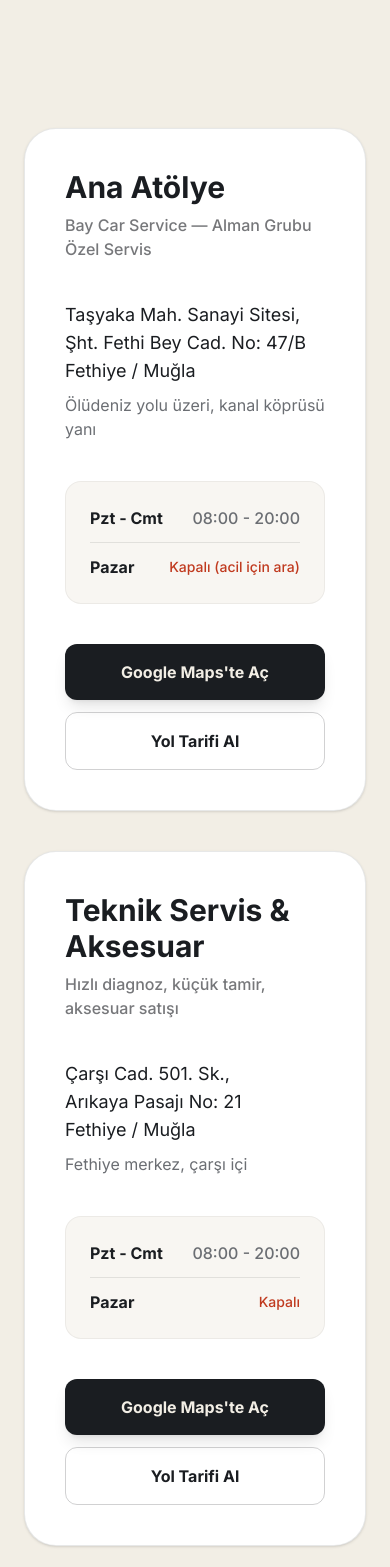
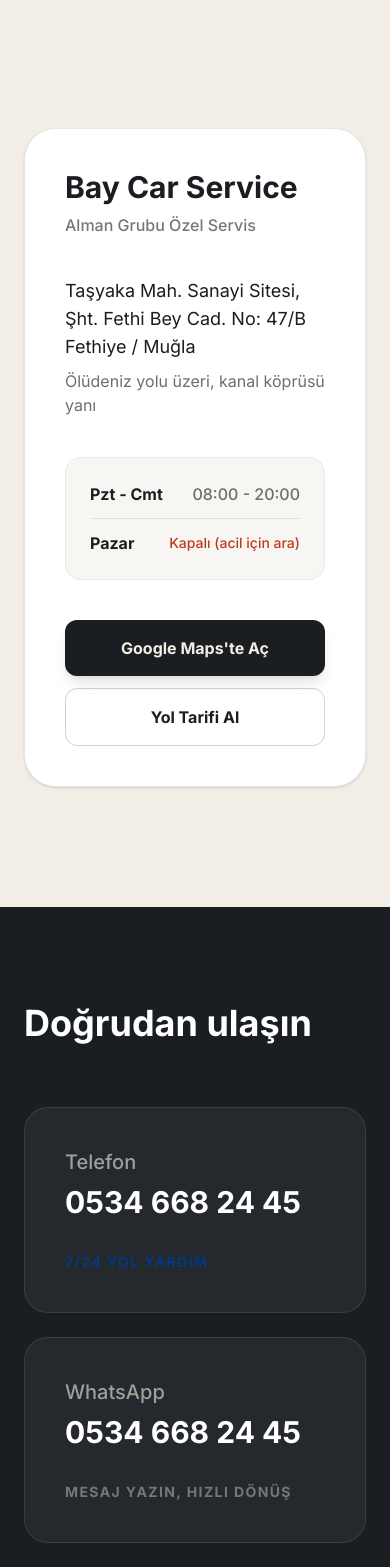
Before and after one commit to saygingemici25800-pixel/bay-car-service-website, a React (Vite) app: page /iletisim in a window 390 px wide. Shown: the part 320-1887 px from the top of the page. Built offline with nearby package versions, Linux system fonts and the light colour scheme.

Commit message:
fix: single location only (remove second address)

```diff
--- a/src/lib/seo.ts
+++ b/src/lib/seo.ts
@@ -4,8 +4,7 @@
   "name": "Bay Car Service",
   "description": "Mercedes-Benz, BMW, Audi, Volkswagen, Porsche özel servisi. Bosch sertifikalı uzman kadro. Fethiye/Muğla.",
   "telephone": "+905346682445",
-  "address": [
-    {
+  "address": {
     "@type": "PostalAddress",
     "streetAddress": "Taşyaka Mah. Sanayi Sitesi, Şht. Fethi Bey Cad. No: 47/B",
     "addressLocality": "Fethiye",
@@ -13,14 +12,6 @@
     "postalCode": "48300",
     "addressCountry": "TR"
   },
-    {
-      "@type": "PostalAddress",
-      "streetAddress": "Çarşı Cad. 501. Sk., Arıkaya Pasajı No: 21",
-      "addressLocality": "Fethiye",
-      "addressRegion": "Muğla",
-      "addressCountry": "TR"
-    }
-  ],
   "openingHoursSpecification": [{
     "@type": "OpeningHoursSpecification",
     "dayOfWeek": ["Monday","Tuesday","Wednesday","Thursday","Friday","Saturday"],
--- a/src/pages/About.tsx
+++ b/src/pages/About.tsx
@@ -51,7 +51,7 @@
                   Bayram Öğütveren, motor işine mutfağından başladı. Bosch Car Service eğitimlerini tamamlayıp yıllarca yetkili servis tezgahlarında marka standartlarını öğrendi. "Servis" demek, onun için önce parçayı, sonra sistemi anlamak demek oldu. En sonunda yetkili servis tecrübesini Fethiye'de kendi çatısı altında topladı.
                 </p>
                 <p>
-                  Bugün Bay Car Service iki farklı lokasyonda hizmet veriyor. Taşyaka'da ağır mekanik ve diagnoz işlemleri yürüten ana atölye, Çarşı'da ise hızlı teknik onarımlar ve aksesuar değişimi sağlayan ikinci merkezimiz var. Mercedes, BMW, Audi, VW ve Porsche araçların spesifik sistemlerine uygun en güncel diagnoz araçlarına sahibiz.
+                  Bugün Taşyaka'da, Fethiye'nin sanayi bölgesinde. Mercedes/BMW/Audi/VW/Porsche için tam donanım. Mercedes, BMW, Audi, VW ve Porsche araçların spesifik sistemlerine uygun en güncel diagnoz araçlarına sahibiz.
                 </p>
                 <p className="font-medium text-ink bg-white/50 p-6 rounded-xl border border-ink/5 relative italic">
                   "İşimiz markalara saygı. Bir aracın yetkili servis dışında bu kadar özenle ele alındığını gördüğünüzde, fark hemen anlaşılır."
@@ -105,14 +105,14 @@
 
       {/* 4. Locations */}
       <section className="py-24 bg-surface w-full">
-        <div className="max-w-7xl mx-auto px-6">
-           <motion.h2 {...fadeInUp} className="text-4xl md:text-5xl font-bold text-ink mb-16" style={{ fontFamily: 'var(--font-display)' }}>
-              İki lokasyon, tek kalite
+        <div className="max-w-2xl mx-auto px-6">
+           <motion.h2 {...fadeInUp} className="text-4xl md:text-5xl font-bold text-ink mb-16 text-center" style={{ fontFamily: 'var(--font-display)' }}>
+              Atölyemiz
            </motion.h2>
-           <div className="grid grid-cols-1 md:grid-cols-2 gap-8">
+           <div className="flex flex-col gap-8">
               <motion.div {...fadeInUp} transition={{ duration: 0.6, delay: 0.1 }} className="bg-white p-10 rounded-2xl border border-ink/10 shadow-sm flex flex-col justify-between">
                 <div>
-                  <h3 className="text-2xl font-bold mb-4 text-ink" style={{ fontFamily: 'var(--font-display)' }}>Ana Atölye — Taşyaka</h3>
+                  <h3 className="text-2xl font-bold mb-4 text-ink" style={{ fontFamily: 'var(--font-display)' }}>Bay Car Service</h3>
                   <p className="text-ink/80 mb-6">Taşyaka Mah. Sanayi Sitesi, Şht. Fethi Bey Cad. No: 47/B, Fethiye</p>
 
                   <h4 className="font-bold text-sm text-mute uppercase tracking-widest mb-3">Hizmetler</h4>
@@ -127,24 +127,6 @@
                   <p className="text-sm font-bold text-mute">Pzt - Cmt | 08:00 - 20:00</p>
                 </div>
               </motion.div>
-
-              <motion.div {...fadeInUp} transition={{ duration: 0.6, delay: 0.2 }} className="bg-white p-10 rounded-2xl border border-ink/10 shadow-sm flex flex-col justify-between">
-                <div>
-                  <h3 className="text-2xl font-bold mb-4 text-ink" style={{ fontFamily: 'var(--font-display)' }}>Teknik Servis — Çarşı</h3>
-                  <p className="text-ink/80 mb-6">Çarşı Cad. 501. Sk., Arıkaya Pasajı No: 21, Fethiye</p>
-
-                  <h4 className="font-bold text-sm text-mute uppercase tracking-widest mb-3">Hizmetler</h4>
-                  <ul className="space-y-2 text-ink/80 font-medium mb-8">
-                    <li>Hızlı diyagnostik test</li>
-                    <li>Aksesuar montaj ve değişim</li>
-                    <li>Periyodik bakım ürünleri</li>
-                    <li>Küçük onarım hizmetleri</li>
-                  </ul>
-                </div>
-                <div className="pt-6 border-t border-ink/10">
-                  <p className="text-sm font-bold text-mute">Pzt - Cmt | 08:00 - 20:00</p>
-                </div>
-              </motion.div>
            </div>
         </div>
       </section>
--- a/src/pages/Contact.tsx
+++ b/src/pages/Contact.tsx
@@ -33,12 +33,12 @@
       </section>
 
       {/* Locations */}
-      <section className="py-20 w-full max-w-7xl mx-auto px-6">
-         <div className="grid grid-cols-1 md:grid-cols-2 gap-10">
+      <section className="py-20 w-full max-w-3xl mx-auto px-6">
+         <div className="flex flex-col gap-10">
             <motion.div {...fadeInUp} className="bg-white p-10 md:p-12 rounded-[2rem] border border-ink/10 shadow-sm flex flex-col justify-between">
                <div>
-                  <h2 className="text-3xl font-bold text-ink mb-2" style={{ fontFamily: 'var(--font-display)' }}>Ana Atölye</h2>
-                  <p className="text-ink/60 font-medium mb-10">Bay Car Service — Alman Grubu Özel Servis</p>
+                  <h2 className="text-3xl font-bold text-ink mb-2" style={{ fontFamily: 'var(--font-display)' }}>Bay Car Service</h2>
+                  <p className="text-ink/60 font-medium mb-10">Alman Grubu Özel Servis</p>
 
                   <div className="mb-10 text-lg">
                     <p className="text-ink mb-2">Taşyaka Mah. Sanayi Sitesi,<br/>Şht. Fethi Bey Cad. No: 47/B<br/>Fethiye / Muğla</p>
@@ -53,38 +53,6 @@
                     <div className="flex justify-between items-center">
                        <span className="font-bold text-ink text-opacity-50">Pazar</span>
                        <span className="text-[var(--color-alert)] font-medium text-sm">Kapalı (acil için ara)</span>
-                    </div>
-                  </div>
-               </div>
-
-               <div className="flex flex-col gap-3">
-                 <a href="https://maps.google.com" target="_blank" rel="noopener noreferrer" className="bg-ink text-surface text-center font-bold py-4 rounded-xl hover:bg-accent transition shadow-lg w-full" aria-label="Google Maps'te Aç">
-                   Google Maps'te Aç
-                 </a>
-                 <a href="https://maps.google.com" target="_blank" rel="noopener noreferrer" className="border border-ink/20 text-ink text-center font-bold py-4 rounded-xl hover:bg-surface transition w-full" aria-label="Yol Tarifi Al">
-                   Yol Tarifi Al
-                 </a>
-               </div>
-            </motion.div>
-
-            <motion.div {...fadeInUp} transition={{ delay: 0.1 }} className="bg-white p-10 md:p-12 rounded-[2rem] border border-ink/10 shadow-sm flex flex-col justify-between">
-               <div>
-                  <h2 className="text-3xl font-bold text-ink mb-2" style={{ fontFamily: 'var(--font-display)' }}>Teknik Servis & Aksesuar</h2>
-                  <p className="text-ink/60 font-medium mb-10">Hızlı diagnoz, küçük tamir, aksesuar satışı</p>
-
-                  <div className="mb-10 text-lg">
-                    <p className="text-ink mb-2">Çarşı Cad. 501. Sk.,<br/>Arıkaya Pasajı No: 21<br/>Fethiye / Muğla</p>
-                    <p className="text-mute text-base">Fethiye merkez, çarşı içi</p>
-                  </div>
-
-                  <div className="bg-surface/50 p-6 rounded-2xl border border-ink/5 mb-10">
-                    <div className="flex justify-between items-center border-b border-ink/10 pb-3 mb-3">
-                       <span className="font-bold text-ink">Pzt - Cmt</span>
-                       <span className="text-mute font-medium">08:00 - 20:00</span>
-                    </div>
-                    <div className="flex justify-between items-center">
-                       <span className="font-bold text-ink text-opacity-50">Pazar</span>
-                       <span className="text-[var(--color-alert)] font-medium text-sm">Kapalı</span>
                     </div>
                   </div>
                </div>
--- a/src/pages/Home.tsx
+++ b/src/pages/Home.tsx
@@ -224,36 +224,20 @@
           >
             Bizi ziyaret edin
           </motion.h2>
-          <div className="grid grid-cols-1 md:grid-cols-2 gap-8 mb-12">
+          <div className="max-w-2xl mx-auto mb-12">
             <motion.div
               {...fadeInUp}
               transition={{ duration: 0.6, delay: 0.1 }}
               className="bg-white p-8 md:p-10 rounded-2xl border border-ink/10 flex flex-col justify-between items-start group"
             >
               <div>
-                <h3 className="text-2xl font-bold mb-4 text-ink" style={{ fontFamily: 'var(--font-display)' }}>Ana Atölye</h3>
+                <h3 className="text-2xl font-bold mb-4 text-ink" style={{ fontFamily: 'var(--font-display)' }}>Bay Car Service</h3>
                 <p className="text-ink mb-2 max-w-sm leading-relaxed">
                   Taşyaka Mah. Sanayi Sitesi, Şht. Fethi Bey Cad. No: 47/B, Fethiye/Muğla
                 </p>
                 <p className="text-mute text-sm mb-12">Ölüdeniz yolu üzeri, kanal köprüsü yanı</p>
               </div>
               <a href="#" className="text-accent font-medium group-hover:text-ink transition border-b border-accent group-hover:border-ink pb-0.5 inline-block">
-                Yol Tarifi Al →
-              </a>
-            </motion.div>
-
-            <motion.div
-              {...fadeInUp}
-              transition={{ duration: 0.6, delay: 0.2 }}
-              className="bg-white p-8 md:p-10 rounded-2xl border border-ink/10 flex flex-col justify-between items-start group"
-            >
-              <div>
-                <h3 className="text-2xl font-bold mb-4 text-ink" style={{ fontFamily: 'var(--font-display)' }}>Teknik Servis & Aksesuar</h3>
-                <p className="text-ink mb-12 max-w-sm leading-relaxed">
-                  Çarşı Cad. 501. Sk., Arıkaya Pasajı No: 21, Fethiye
-                </p>
-              </div>
-              <a href="#" className="text-accent font-medium group-hover:text-ink transition border-b border-accent group-hover:border-ink pb-0.5 mt-auto inline-block">
                 Yol Tarifi Al →
               </a>
             </motion.div>
```
Lines whose indentation alone changed are shown as unchanged.
